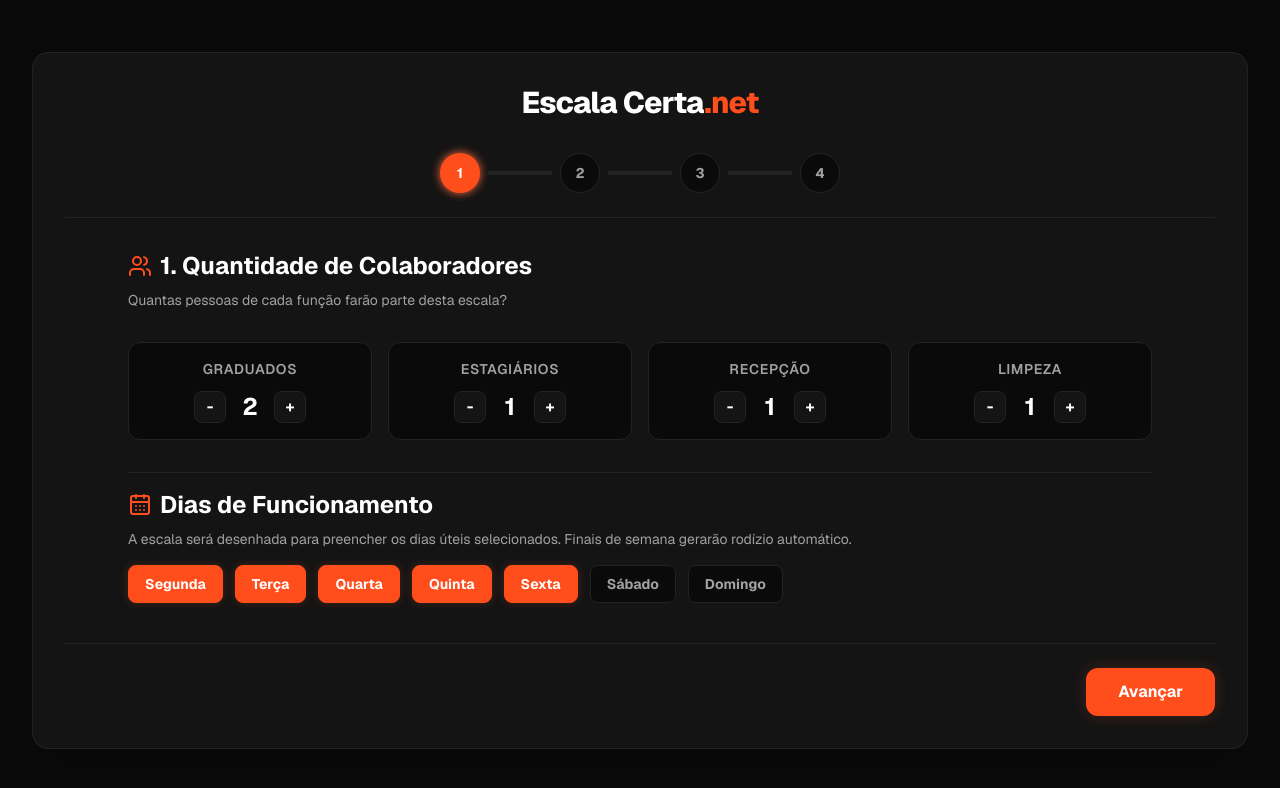
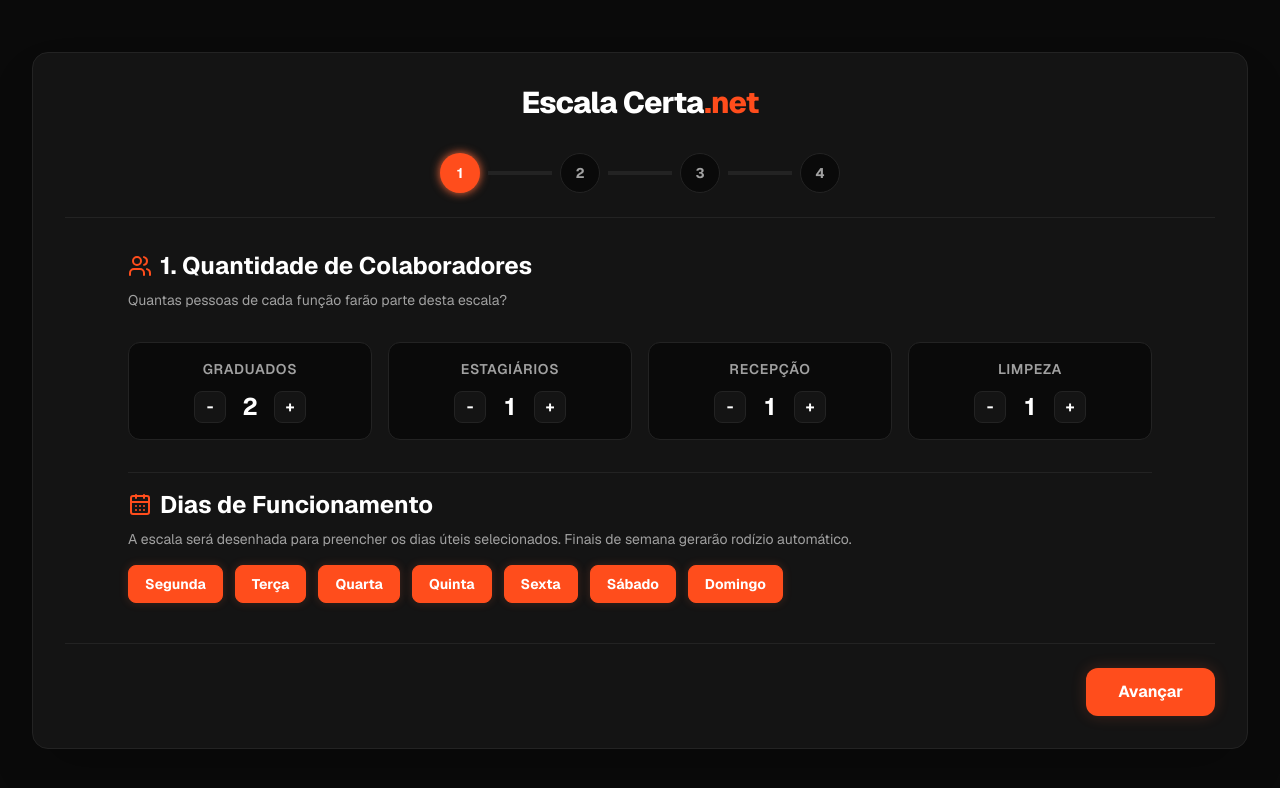
Before and after one commit to felaipes/Projeto-Bruno-escala, a Next.js app in the folder frontend/: page / in a window 1280 px wide. Shown: the top 788 px of the page. Built offline with nearby package versions, Linux system fonts and the light colour scheme.

Commit message:
feat: finais de semana marcados por padrao

```diff
--- a/frontend/src/app/page.tsx
+++ b/frontend/src/app/page.tsx
@@ -45,7 +45,7 @@ export default function HomePage() {
     recepcao: 1,
     servicos_gerais: 1
   });
-  const [selectedDays, setSelectedDays] = useState<string[]>(['Segunda', 'Terça', 'Quarta', 'Quinta', 'Sexta']);
+  const [selectedDays, setSelectedDays] = useState<string[]>(['Segunda', 'Terça', 'Quarta', 'Quinta', 'Sexta', 'Sábado', 'Domingo']);
 
   // Step 2 & 3 State
   const [team, setTeam] = useState<Collaborator[]>([]);
```
